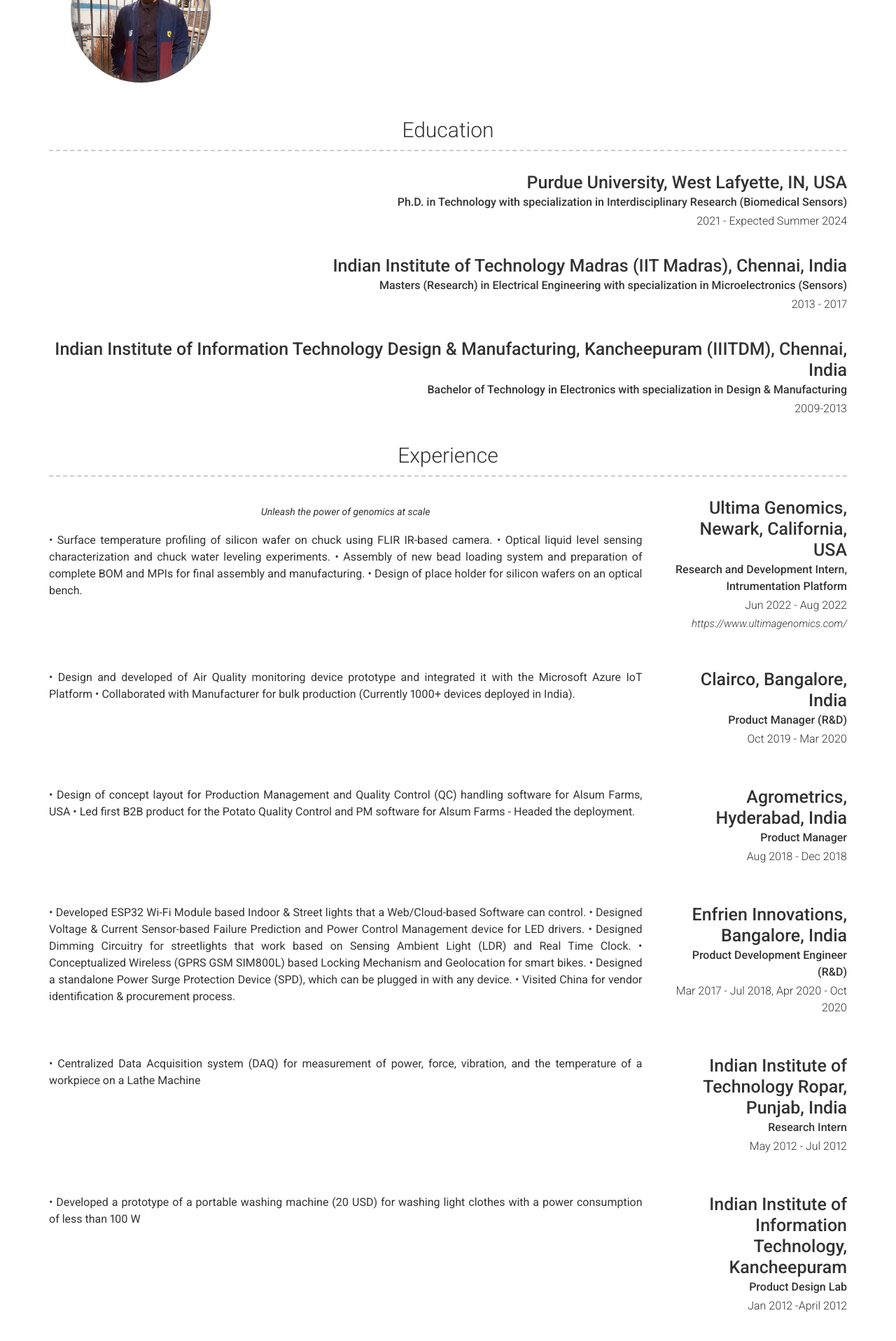
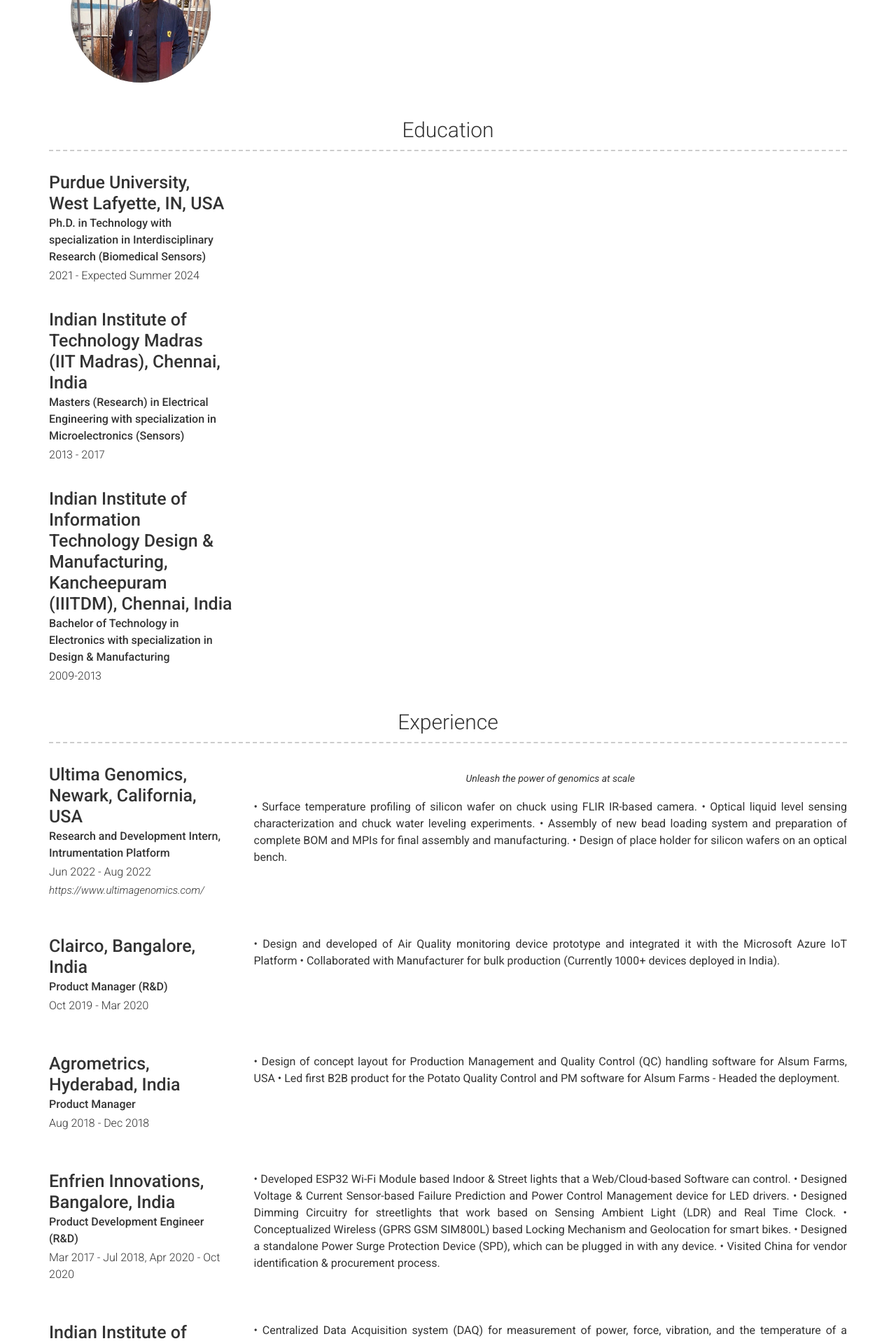
Before and after one commit to praveensahuatpurdue/praveensahuatpurdue.github.io, a Jekyll site: the page built from index.md, in a window 1280 px wide. Shown: the part 408-2324 px from the top of the page at 70% size. Built offline with Jekyll 4.4.1, drawn with Linux system fonts in a browser that asks for light colours; nearby versions of some CDN libraries.

Commit message:
from right to left

```diff
--- a/_config.yml
+++ b/_config.yml
@@ -50,22 +50,22 @@ content:
   - title: Education
     layout: list
     content:
-      - layout: top-right
+      - layout: top-left
         title: Purdue University, West Lafyette, IN, USA
         sub_title: Ph.D. in Technology with specialization in Interdisciplinary Research (Biomedical Sensors)
         caption: 2021 - Expected Summer 2024
-      - layout: top-right
+      - layout: top-left
         title: Indian Institute of Technology Madras (IIT Madras), Chennai, India
         sub_title: Masters (Research) in Electrical Engineering with specialization in Microelectronics (Sensors)
         caption: 2013 - 2017
-      - layout: top-right
+      - layout: top-left
         title: Indian Institute of Information Technology Design & Manufacturing, Kancheepuram (IIITDM), Chennai, India
         sub_title: Bachelor of Technology in Electronics with specialization in Design & Manufacturing
         caption: 2009-2013
   - title: Experience
     layout: list
     content:
-      - layout: right
+      - layout: left
         title: Ultima Genomics, Newark, California, USA
         sub_title: Research and Development Intern, Intrumentation Platform
         caption: Jun 2022 - Aug 2022
@@ -77,21 +77,21 @@ content:
           • Optical liquid level sensing characterization and chuck water leveling experiments.
           • Assembly of new bead loading system and preparation of complete BOM and MPIs for final assembly and manufacturing.
           • Design of place holder for silicon wafers on an optical bench.
-      - layout: right
+      - layout: left
         title: Clairco, Bangalore, India
         sub_title: Product Manager (R&D)
         caption: Oct 2019 - Mar 2020
         description: | # this will include new lines to allow paragraphs
           • Design and developed of Air Quality monitoring device prototype and integrated it with the Microsoft Azure IoT Platform
           • Collaborated with Manufacturer for bulk production (Currently 1000+ devices deployed in India).
-      - layout: right
+      - layout: left
         title: Agrometrics, Hyderabad, India
         sub_title: Product Manager
         caption: Aug 2018 - Dec 2018
         description: | # this will include new lines to allow paragraphs
           • Design of concept layout for Production Management and Quality Control (QC) handling software for Alsum Farms, USA
           • Led first B2B product for the Potato Quality Control and PM software for Alsum Farms - Headed the deployment.
-      - layout: right
+      - layout: left
         title: Enfrien Innovations, Bangalore, India
         sub_title: Product Development Engineer (R&D)
         caption: Mar 2017 - Jul 2018, Apr 2020 - Oct 2020
@@ -102,21 +102,21 @@ content:
           • Conceptualized Wireless (GPRS GSM SIM800L) based Locking Mechanism and Geolocation for smart bikes.
           • Designed a standalone Power Surge Protection Device (SPD), which can be plugged in with any device.
           • Visited China for vendor identification & procurement process.
-      - layout: right
+      - layout: left
         title: Indian Institute of Technology Ropar, Punjab, India
         sub_title: Research Intern
         caption: May 2012 - Jul 2012
         description: | # this will include new lines to allow paragraphs
           • Centralized Data Acquisition system (DAQ) for measurement of power, force, vibration, and the temperature of a workpiece
             on a Lathe Machine
-      - layout: right
+      - layout: left
         title: Indian Institute of Information Technology, Kancheepuram
         sub_title: Product Design Lab
         caption: Jan 2012 -April 2012
         description: | # this will include new lines to allow paragraphs
           •  Developed a prototype of a portable washing machine (20 USD) for washing light clothes with a power consumption of less
              than 100 W
-      - layout: right
+      - layout: left
         title: Central Electronics Lab (BEL), Bangalore, India
         sub_title: Research Intern
         caption: Jan 2012 -April 2012
```
